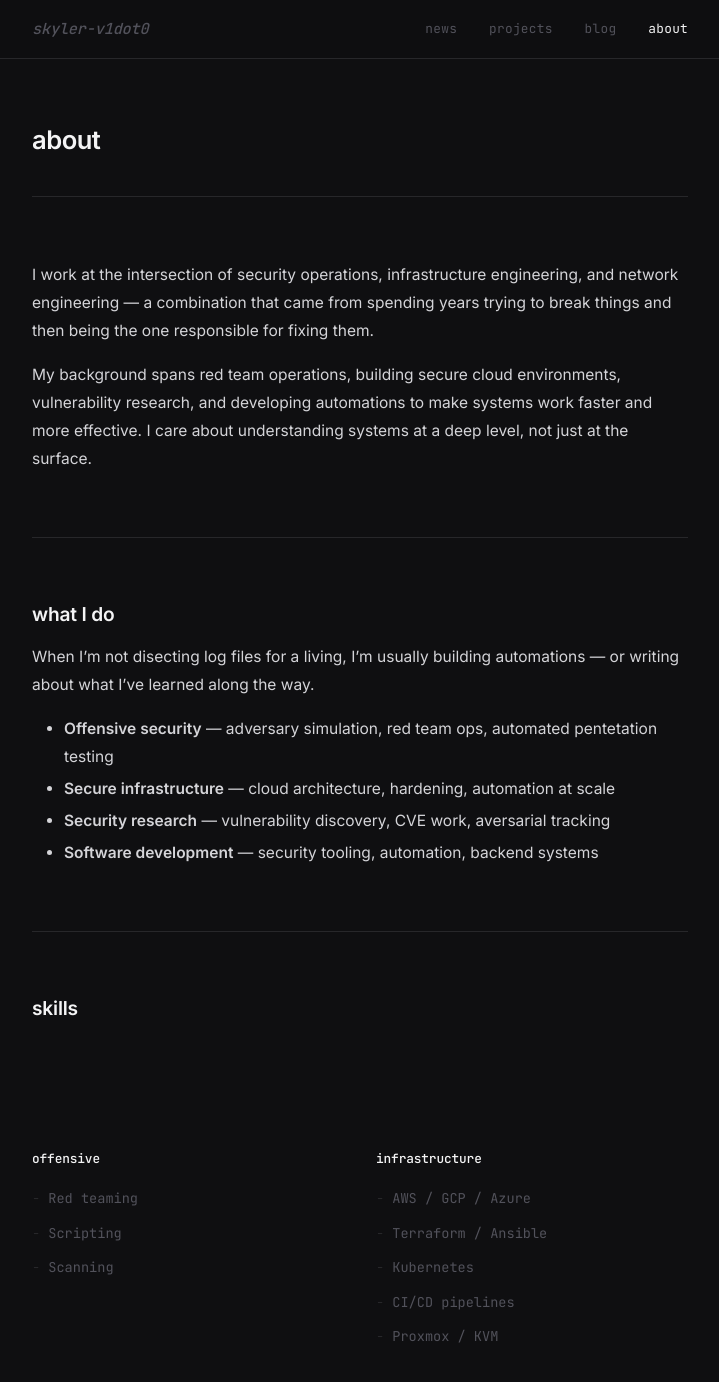
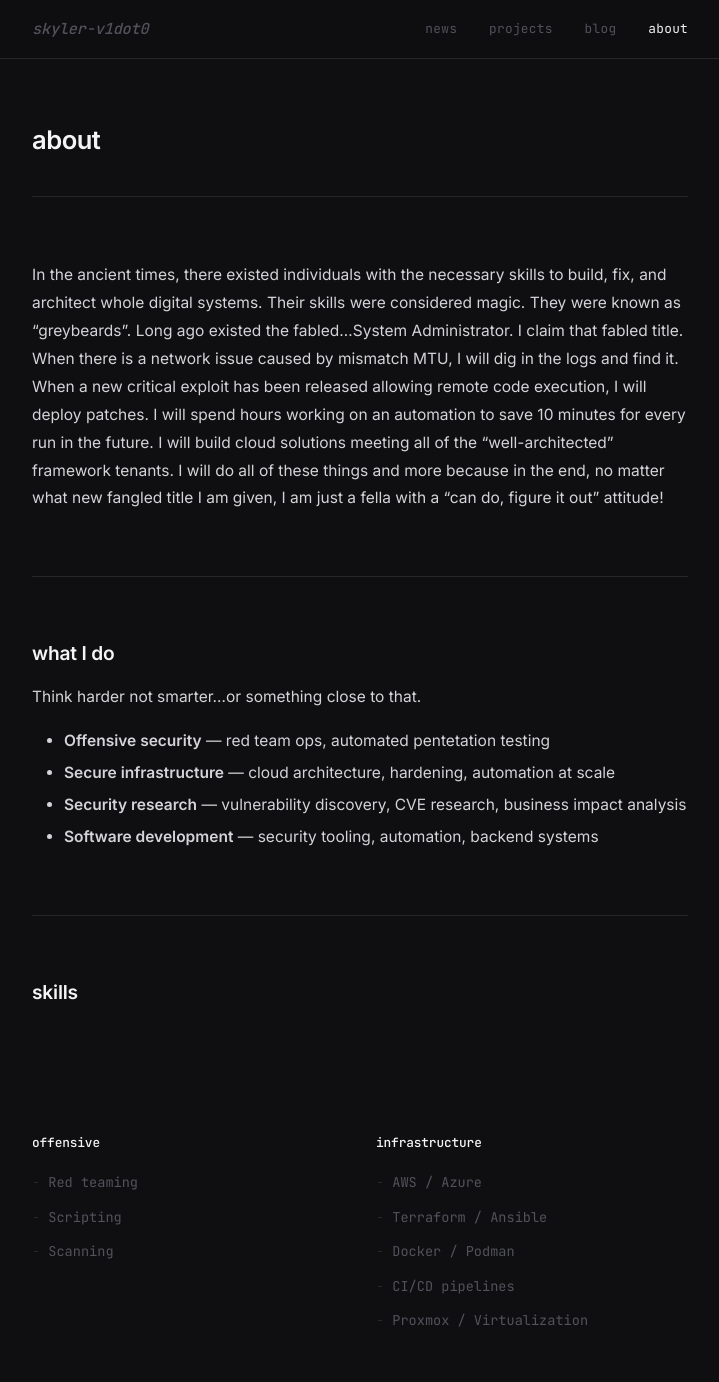
Before and after one commit to skyler-v1dot0/personal-site, a Jekyll site: the page built from about.md, in a window 1280 px wide and 1400 px high. Shown: the top 1382 px of the window, without its empty margins (280-999 px from the left). Built offline with Jekyll 4.4.1, drawn with Linux system fonts in a browser that asks for light colours.

Commit message:
updated about.md

```diff
--- a/about.md
+++ b/about.md
@@ -6,19 +6,17 @@ permalink: /about/
 
 <!-- Replace this section with your own bio -->
 
-I work at the intersection of security operations, infrastructure engineering, and network engineering — a combination that came from spending years trying to break things and then being the one responsible for fixing them.
-
-My background spans red team operations, building secure cloud environments, vulnerability research, and developing automations to make systems work faster and more effective. I care about understanding systems at a deep level, not just at the surface.
+In the ancient times, there existed individuals with the necessary skills to build, fix, and architect whole digital systems. Their skills were considered magic. They were known as "greybeards". Long ago existed the fabled...System Administrator. I claim that fabled title. When there is a network issue caused by mismatch MTU, I will dig in the logs and find it. When a new critical exploit has been released allowing remote code execution, I will deploy patches. I will spend hours working on an automation to save 10 minutes for every run in the future. I will build cloud solutions meeting all of the "well-architected" framework tenants. I will do all of these things and more because in the end, no matter what new fangled title I am given, I am just a fella with a "can do, figure it out" attitude!
 
 ---
 
 ## what I do
 
-When I'm not disecting log files for a living, I'm usually building automations — or writing about what I've learned along the way.
+Think harder not smarter...or something close to that.
 
-- **Offensive security** — adversary simulation, red team ops, automated pentetation testing
+- **Offensive security** —  red team ops, automated pentetation testing
 - **Secure infrastructure** — cloud architecture, hardening, automation at scale
-- **Security research** — vulnerability discovery, CVE work, aversarial tracking
+- **Security research** — vulnerability discovery, CVE research, business impact analysis
 - **Software development** — security tooling, automation, backend systems
 
 ---
@@ -38,11 +36,11 @@ When I'm not disecting log files for a living, I'm usually building automations
     <div class="skill-group">
       <h3>infrastructure</h3>
       <ul>
-        <li>AWS / GCP / Azure</li>
+        <li>AWS / Azure</li>
         <li>Terraform / Ansible</li>
-        <li>Kubernetes</li>
+        <li>Docker / Podman</li>
         <li>CI/CD pipelines</li>
-        <li>Proxmox / KVM</li>
+        <li>Proxmox / Virtualization</li>
       </ul>
     </div>
     <div class="skill-group">
```
Also changed, not shown: other parts of about.md (+1 -0 lines).
